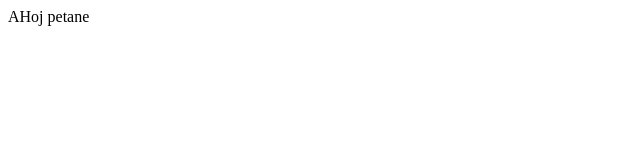
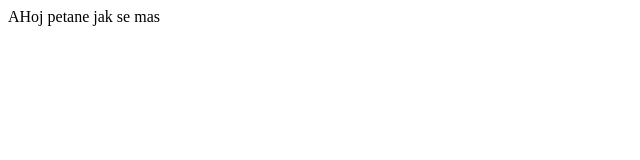
Before and after one commit to Pedrozzza/test, a plain HTML site: page index.html in a window 1280 px wide. Shown: the full height of the page, 0-640 px from the left. Drawn offline with Linux system fonts and the light colour scheme.

Commit message:
added jak se mas

```diff
--- a/index.html
+++ b/index.html
@@ -7,7 +7,7 @@
 </head>
 <body>
     <div>
-        AHoj petane
+        AHoj petane jak se mas
     </div>
 </body>
 </html>
```
